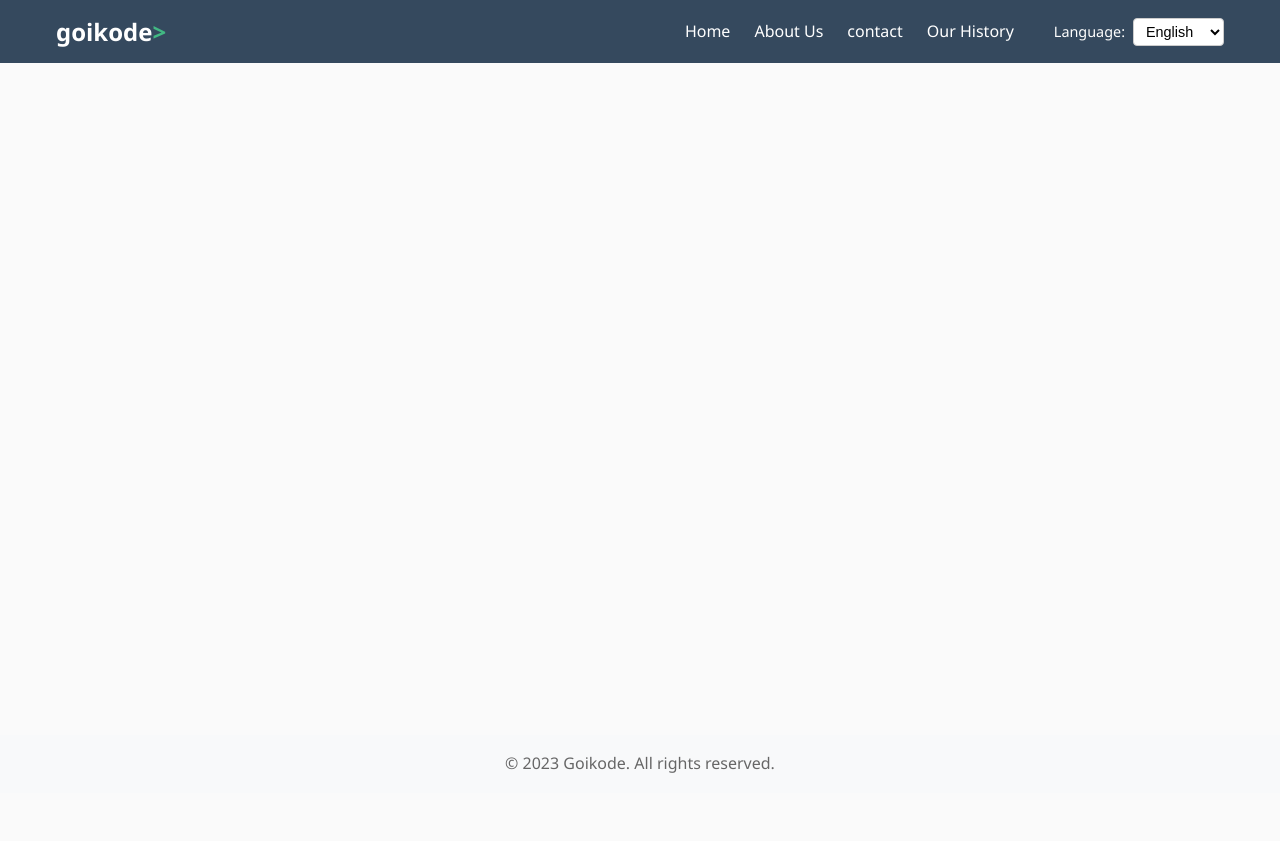
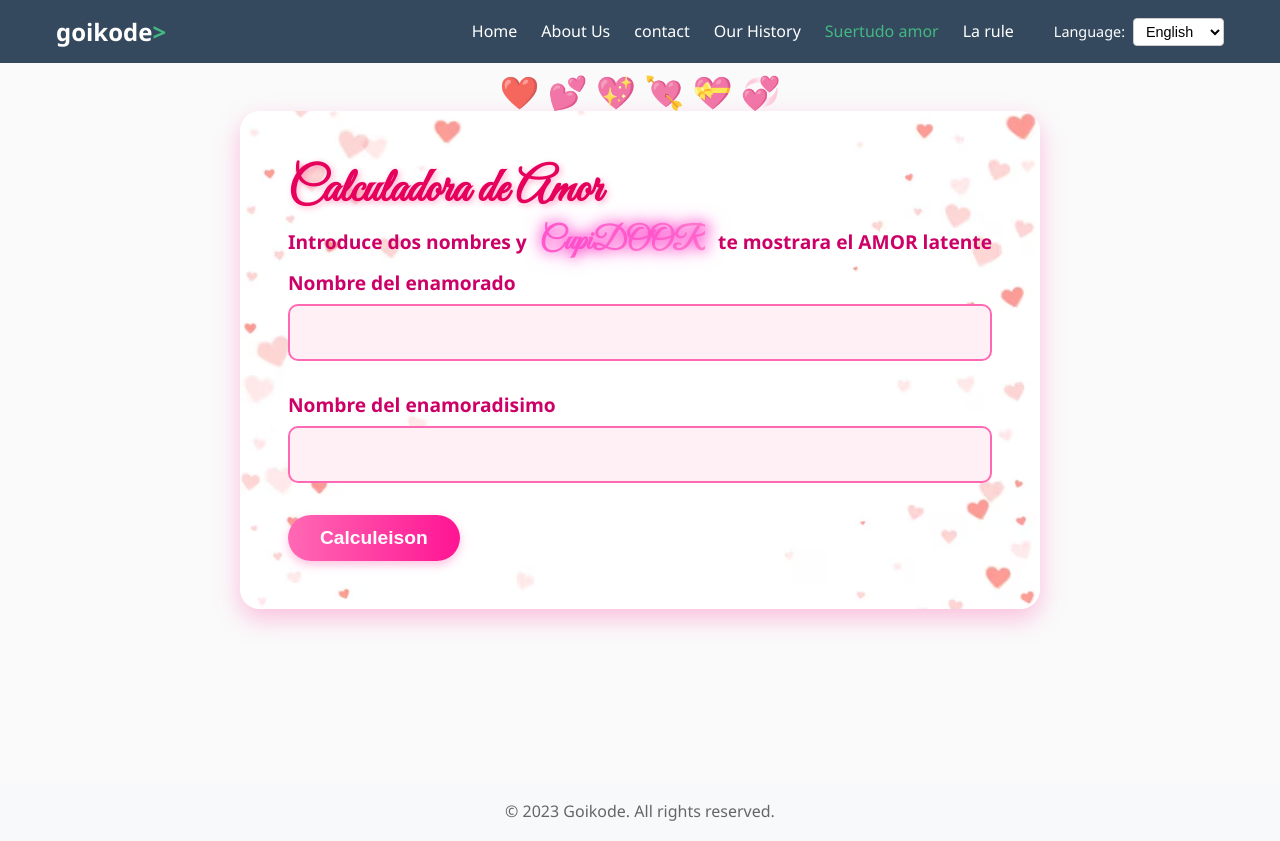
Before and after one commit to Juanpu14/goikode-multiIdioma, a Vue app: page /rulet in a window 1280 px wide. Before the commit the page ends 800 px from the top, so only its background shows below. Built offline with nearby package versions, Linux system fonts and the light colour scheme.

Commit message:
paginas nuevas de practica js

```diff
--- a/src/components/AppHeader.vue
+++ b/src/components/AppHeader.vue
@@ -7,6 +7,8 @@
         <router-link to="/about">{{ $t('nav.about') }}</router-link>
         <router-link to="/contact">{{ $t('nav.contact') }}</router-link>
         <router-link to="/history">{{ $t('nav.history') }}</router-link>
+        <router-link to="/rulet">{{ $t('nav.rulet') }}</router-link>
+        <router-link to="/ruleta">{{ $t('nav.ruleta') }}</router-link>
         <LanguageSelector class="language-selector" />
       </nav>
     </div>
--- a/src/i18n/index.js
+++ b/src/i18n/index.js
@@ -6,7 +6,10 @@ const es = {
     home: 'Inicio',
     about: 'Sobre Nosotros',
     contact: 'Contacto',
-    history: 'Nuestra Historia'
+    history: 'Nuestra Historia',
+    rulet: 'Suertudo amor',
+    ruleta: 'La rule'
+
   },
   home: {
     welcome: 'Bienvenido a Goikode',
@@ -75,6 +78,23 @@ const es = {
     send: {
       title: 'Enviar',
     }
+  },
+  rulet: {
+    title: 'Calculadora de Amor',
+    subtitle: 'Introduce dos nombres y',
+    subtitle2: 'CupiDOOR',
+    subtitle3: 'te mostrara el AMOR latente',
+    name: {
+      nombre1: 'Nombre del enamorado',
+      nombre2: 'Nombre del enamoradisimo',
+    },
+    calculate: {
+      title: 'Calculeison',
+    },
+  },
+  ruleta: {
+    title: 'Ruleton del BebeDOOR',
+    girar: 'Girar',
   },
   footer: {
     rights: 'Todos los derechos reservados.'
@@ -244,6 +264,7 @@ const eu = {
       title: 'Bidali',
     }
   },
+
   footer: {
     rights: 'Eskubide guztiak erreserbatuak.'
   },
--- a/src/router/index.js
+++ b/src/router/index.js
@@ -3,6 +3,9 @@ import HomeView from '../views/HomeView.vue'
 import AboutView from '../views/AboutView.vue'
 import ContactView from '../views/ContactView.vue'
 import HistoryView from '../views/HistoryView.vue'
+import rulet from '../views/rulet.vue'
+import ruleta from '../views/ruleta.vue'
+
 
 const router = createRouter({
   history: createWebHistory(import.meta.env.BASE_URL),
@@ -26,6 +29,16 @@ const router = createRouter({
       path: '/history',
       name: 'history',
       component: HistoryView
+    },
+    {
+      path: '/rulet',
+      name: 'rulet',
+      component: rulet
+    },
+    {
+      path: '/ruleta',
+      name: 'ruleta',
+      component: ruleta
     }
   ]
 })
--- /dev/null
+++ b/src/views/rulet.vue
@@ -0,0 +1,184 @@
+<template>
+  <div class="rulet">
+    <h1>{{ $t('rulet.title') }}</h1>
+    <h2>
+      {{ $t('rulet.subtitle') }}
+      <span class="highlight-subtitle">{{ $t('rulet.subtitle2') }}</span>
+      {{ $t('rulet.subtitle3') }}
+    </h2>
+
+    <div class="rulet-content">
+      <div class="rulet-text">
+        <div class="form-group">
+          <h2>{{ $t('rulet.name.nombre1') }}</h2>
+          <input type="text" v-model="nombre1" required />
+        </div>
+
+        <div class="form-group">
+          <h2>{{ $t('rulet.name.nombre2') }}</h2>
+          <input type="text" v-model="nombre2" required />
+        </div>
+
+        <button @click="calcularAmor">{{ $t('rulet.calculate.title') }}</button>
+
+        <div v-if="resultado" class="result">{{ resultado }}</div>
+      </div>
+    </div>
+  </div>
+</template>
+
+<script>
+export default {
+  data() {
+    return {
+      nombre1: '',
+      nombre2: '',
+      resultado: null
+    };
+  },
+  methods: {
+    calcularAmor() {
+      if (!this.nombre1 || !this.nombre2) {
+        alert(this.$t('rulet.error.missing_names'));
+        return;
+      }
+
+      const porcentaje = Math.floor(Math.random() * 51) + 50;
+      this.resultado = `💘 La compatibilidad de amor entre ${this.nombre1} y ${this.nombre2} es del ${porcentaje}%. 💘`;
+    }
+  }
+};
+</script>
+
+<style scoped>
+@import url('https://fonts.googleapis.com/css2?family=Great+Vibes&display=swap');
+
+body {
+  margin: 0;
+  padding: 0;
+  font-family: 'Arial', sans-serif;
+  overflow-x: hidden;
+}
+
+.rulet {
+  max-width: 800px;
+  margin: 3rem auto;
+  padding: 3rem;
+  background: rgba(255, 255, 255, 0.95);
+  border-radius: 20px;
+  box-shadow: 0 10px 25px rgba(255, 105, 180, 0.4);
+  position: relative;
+  background: linear-gradient(to bottom right, #ffd6e8, #fff0f5);
+  background-image: url('../assets/heart2.avif');
+  background-size: cover;
+  background-position: center;
+  background-repeat: no-repeat;
+}
+
+h1 {
+  font-family: 'Great Vibes', cursive;
+  font-size: 3rem;
+  color: #e6005c;
+  text-shadow: 2px 2px 6px rgba(255, 0, 102, 0.3);
+}
+
+h2 {
+  font-size: 1.2rem;
+  color: #cc0066;
+  margin-bottom: 0.5rem;
+}
+
+.form-group {
+  margin-bottom: 2rem;
+}
+
+input {
+  width: 100%;
+  padding: 1rem;
+  font-size: 1.1rem;
+  border: 2px solid #ff69b4;
+  border-radius: 10px;
+  background-color: #fff0f5;
+  transition: all 0.3s ease;
+}
+
+input:focus {
+  border-color: #e6005c;
+  outline: none;
+  box-shadow: 0 0 8px #ff99cc;
+}
+
+button {
+  background: linear-gradient(to right, #ff69b4, #ff1493);
+  color: white;
+  font-size: 1.2rem;
+  padding: 0.75rem 2rem;
+  border: none;
+  border-radius: 30px;
+  cursor: pointer;
+  font-weight: bold;
+  transition: background 0.4s ease;
+  box-shadow: 0 4px 10px rgba(255, 105, 180, 0.4);
+}
+
+button:hover {
+  background: linear-gradient(to right, #ff1493, #ff69b4);
+}
+
+.result {
+  margin-top: 2rem;
+  font-size: 1.5rem;
+  color: #d4006c;
+  font-family: 'Great Vibes', cursive;
+  animation: pulse 2s infinite alternate;
+  text-align: center;
+}
+
+@keyframes pulse {
+  0% { transform: scale(1); opacity: 0.9; }
+  100% { transform: scale(1.05); opacity: 1; }
+}
+
+.rulet::before {
+  content: "❤️ 💕 💖 💘 💝 💞";
+  position: absolute;
+  top: -40px;
+  left: 0;
+  right: 0;
+  text-align: center;
+  font-size: 2rem;
+  animation: floatHearts 4s linear infinite;
+}
+
+@keyframes floatHearts {
+  0% { transform: translateY(0); opacity: 0.6; }
+  50% { transform: translateY(-10px); opacity: 1; }
+  100% { transform: translateY(0); opacity: 0.6; }
+}
+.highlight-subtitle {
+  font-family: 'Great Vibes', cursive;
+  color: #ff1493;
+  font-size: 2rem;
+  font-weight: bold;
+  margin: 0 0.5rem;
+  background: linear-gradient(to right, #ff66cc, #ff99cc);
+  background-clip: text; /* <-- estándar */
+  -webkit-background-clip: text; /* <-- prefijo */
+  -webkit-text-fill-color: transparent;
+  animation: sparkle 2s infinite ease-in-out;
+}
+
+
+
+@keyframes sparkle {
+  0% {
+    text-shadow: 0 0 5px #ff99cc, 0 0 10px #ff66cc;
+  }
+  50% {
+    text-shadow: 0 0 12px #ff33cc, 0 0 20px #ff66cc;
+  }
+  100% {
+    text-shadow: 0 0 5px #ff99cc, 0 0 10px #ff66cc;
+  }
+}
+</style>
--- /dev/null
+++ b/src/views/ruleta.vue
@@ -0,0 +1,142 @@
+<template>
+  <div class="ruleta">
+    <h1>Ruleton del BebeDOOR</h1>
+
+    <div class="ruleta-content">
+        <div class="pointer"></div>
+            <div class="ruleta-container">
+                <div class="ruleta-wheel" :style="{ transform: `rotate(${rotation}deg)`, backgroundImage: ruletaBackground }">
+                <div
+                    v-for="(opcion, index) in opciones"
+                    :key="index"
+                    class="label"
+                    :style="getLabelStyle(index)"
+                >
+                    {{ opcion }}
+                </div>
+                </div>
+            </div>
+      <button @click="girar">Girar</button>
+    </div>
+  </div>
+</template>
+
+<script>
+export default {
+  data() {
+    return {
+      opciones: ["chupito", "cubata", "cubaton", "tu madre", "tu padre", "unai"],
+      rotation: 0,
+    };
+  },
+  computed: {
+    ruletaBackground() {
+      const total = this.opciones.length;
+      const degPerSlice = 360 / total;
+      return `conic-gradient(${this.opciones
+        .map(
+          (_, i) =>
+            `hsl(${(i * 360) / total}, 70%, 50%) ${i * degPerSlice}deg ${
+              (i + 1) * degPerSlice
+            }deg`
+        )
+        .join(", ")})`;
+    },
+  },
+  methods: {
+    getLabelStyle(index) {
+      const total = this.opciones.length;
+      const angle = (index + 0.5) * (360 / total);
+      return {
+        transform: `rotate(${angle}deg) translate(120px) rotate(${angle}deg)`,
+      };
+    },
+    girar() {
+      const vueltas = Math.floor(Math.random() * 5 + 5);
+      const extraGrados = Math.floor(Math.random() * 360);
+      const nuevaRotacion = this.rotation + vueltas * 360 + extraGrados;
+      this.rotation = nuevaRotacion;
+
+      const total = this.opciones.length;
+      const degPerSlice = 360 / total;
+
+      setTimeout(() => {
+        const gradosFinales = nuevaRotacion % 360;
+        const indice = Math.floor(
+          ((360 - gradosFinales + degPerSlice / 2) % 360) / degPerSlice
+        );
+        alert("Resultado: " + this.opciones[indice]);
+      }, 4100);
+    },
+  },
+};
+</script>
+
+<style scoped>
+.ruleta {
+  text-align: center;
+  padding: 2rem;
+}
+
+.ruleta-content {
+  margin-top: 2rem;
+}
+
+.ruleta-container {
+  position: relative;
+  width: 300px;
+  height: 300px;
+  margin: 0 auto;
+  border-radius: 50%;
+  border: 10px solid #fff;
+  overflow: hidden;
+  box-shadow: 0 0 20px rgba(255, 255, 255, 0.3);
+}
+
+.ruleta-wheel {
+  width: 100%;
+  height: 100%;
+  border-radius: 50%;
+  position: relative;
+  transition: transform 4s ease-out;
+}
+
+.label {
+  position: absolute;
+  top: 50%;
+  left: 50%;
+  transform-origin: left center;
+  font-size: 12px;
+  color: white;
+  font-weight: bold;
+}
+
+.pointer {
+  position: absolute;
+  top: 300px;
+  left: 58%;
+  transform: translateX(-60%);
+  width: 0;
+  height: 0;
+  border-top: 15px solid transparent;
+  border-bottom: 15px solid transparent;
+  border-right: 20px solid red;
+  z-index: 10;
+}
+
+button {
+  margin-top: 40px;
+  padding: 20px;
+  border-radius: 50%;
+  border: none;
+  background: crimson;
+  color: white;
+  font-size: 18px;
+  cursor: pointer;
+  transition: transform 0.2s;
+}
+
+button:hover {
+  transform: scale(1.1);
+}
+</style>
--- a/vite.config.js
+++ b/vite.config.js
@@ -3,5 +3,6 @@ import vue from '@vitejs/plugin-vue'
 
 export default defineConfig({
   base: '/goikode-multiIdioma/',
+  /*base: './', */
   plugins: [vue()],
 })
```
Also changed, not shown: src/assets/heart.jpg (added), src/assets/heart2.avif (added).
